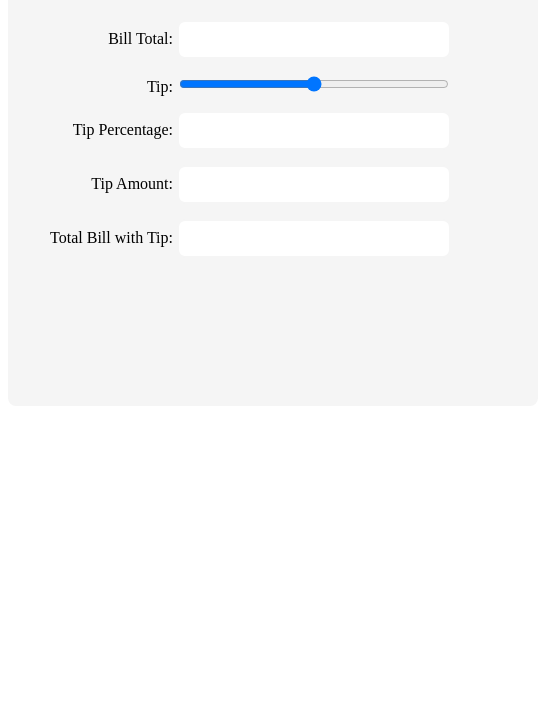
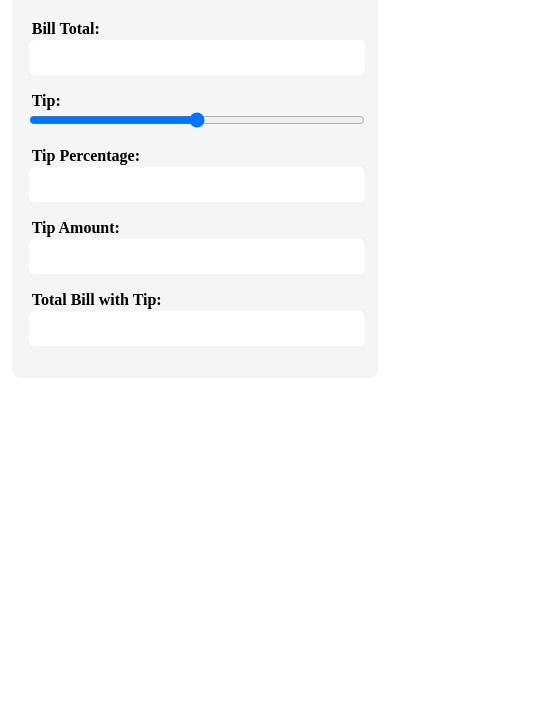
Before and after one commit to jiayuwangiit/ITMD-541LAB3, a plain HTML site: page index.html in a window 390 px wide. Shown: the part 132-844 px from the top of the page, 538 px wide, since content can reach past the window. Drawn offline with Linux system fonts and the light colour scheme.

Commit message:
Update style.css

```diff
--- a/static/style.css
+++ b/static/style.css
@@ -28,6 +28,7 @@ h1,h2,h3{
     width: 150px;
     display: inline-block;
     text-align: right;
+    font-weight: bold;
 }
 .input,.input:disabled{
     height: 35px;
@@ -46,3 +47,29 @@ h1,h2,h3{
     width: 100%;
     padding-left: 160px;
 }
+
+@media screen and (max-width: 600px){
+    .main-container{
+        width: 90%;
+        height: 90%;
+    }
+    .input,.input:disabled{
+        width: 100%;
+        padding: 0;
+    }
+    .range-input{
+        width: 100%;
+        padding: 0;
+    }
+    #error-message {
+        color: red;
+        font-weight: bold;
+        width: 100%;
+        padding-left: 5px;
+    }
+    .form-item label{
+        display: inline-block;
+        text-align: left;
+        padding-left: 5px;
+    }
+}
```
